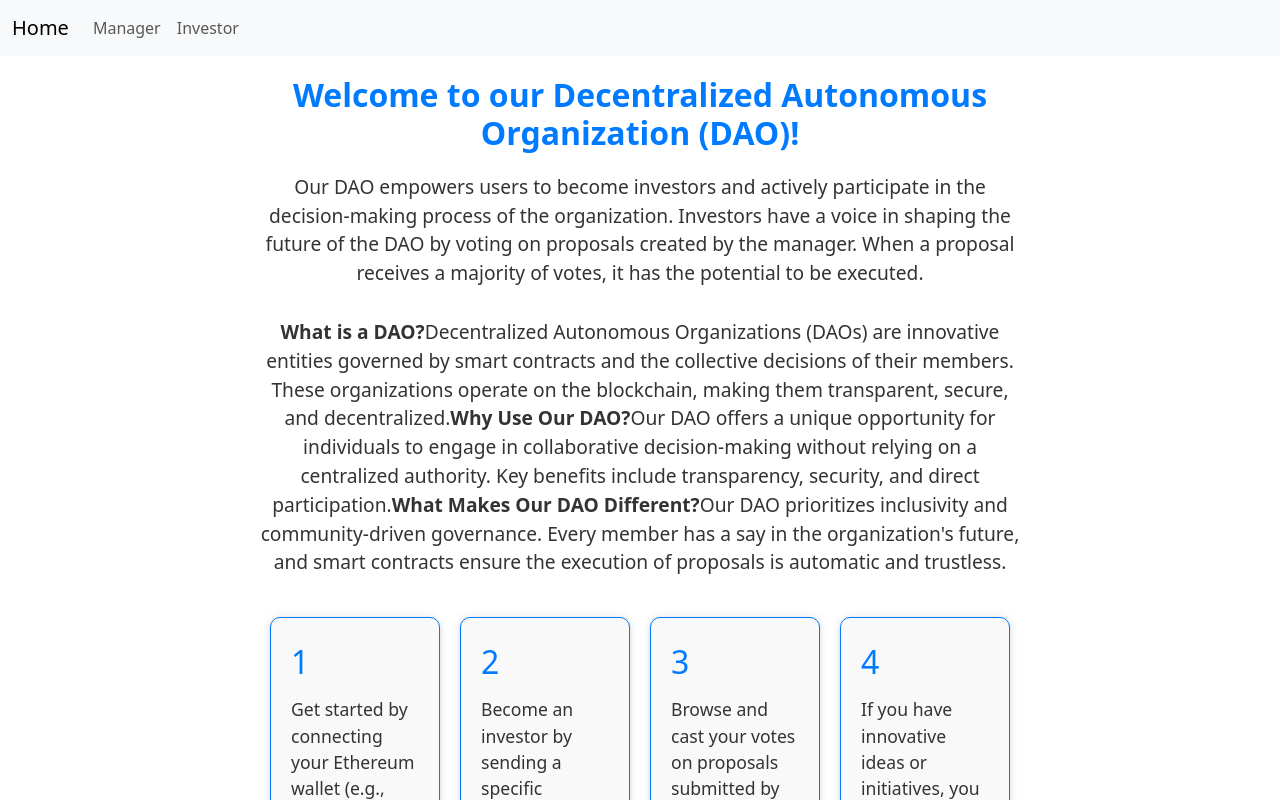
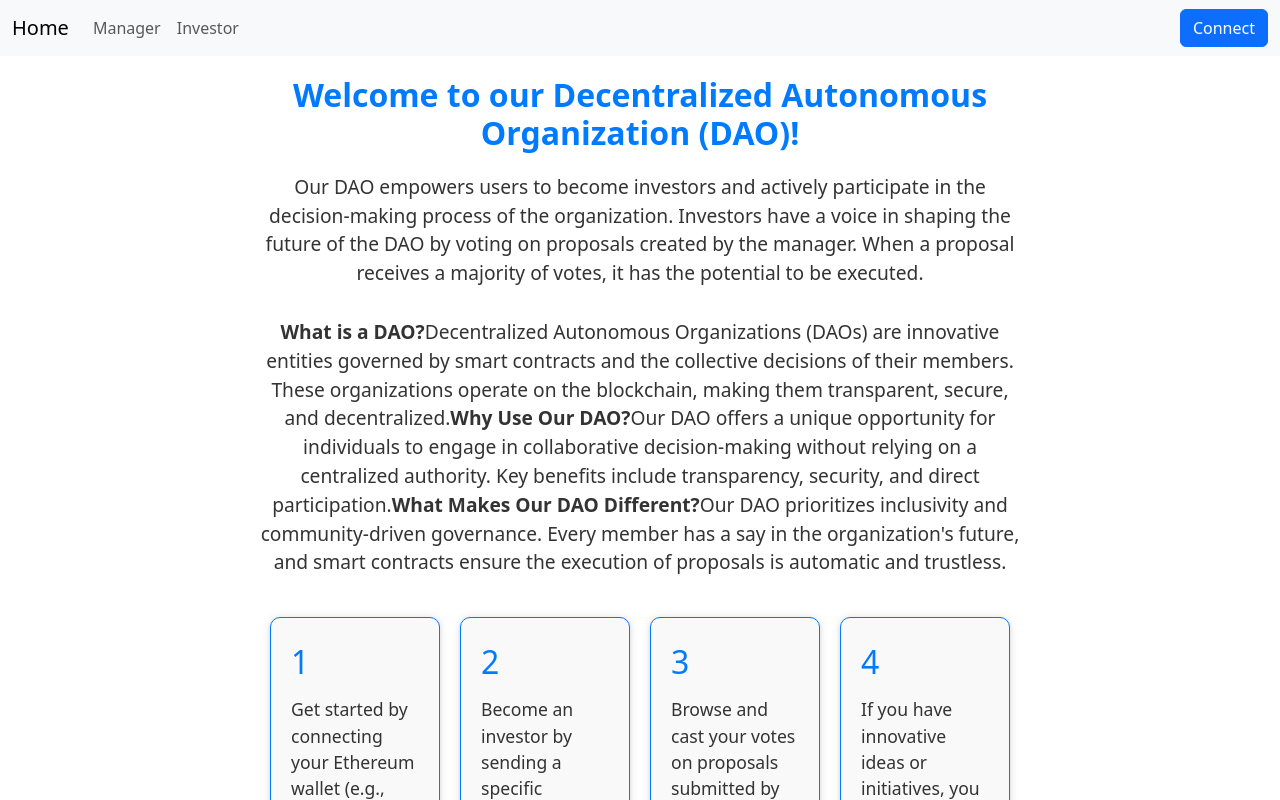
Before and after one commit to akash-0233/DAO, a React (Vite) app in the folder client/: page / in a window 1280 px wide. Shown: the top 800 px of the page. Built offline with nearby package versions, Linux system fonts and the light colour scheme.

Commit message:
Install web3, Added Functionality to connect with metamask

```diff
--- a/client/package.json
+++ b/client/package.json
@@ -10,9 +10,11 @@
     "preview": "vite preview"
   },
   "dependencies": {
+    "@web3-react/core": "^8.2.3",
     "react": "^18.2.0",
     "react-dom": "^18.2.0",
-    "react-router-dom": "^6.17.0"
+    "react-router-dom": "^6.17.0",
+    "web3": "^4.2.1"
   },
   "devDependencies": {
     "@types/react": "^18.2.15",
--- a/client/src/App.jsx
+++ b/client/src/App.jsx
@@ -3,8 +3,31 @@ import { BrowserRouter as Router, Route, Link, Routes } from 'react-router-dom';
 import CreateProposal from './components/manager/CreateProposal';
 import Vote from './components/investor/Vote';
 import HomePage from './components/HomePage';
+import { useEffect,useState } from 'react';
+// import { useWeb3React } from '@web3-react/core';
+import Web3 from "web3";
+
 
 function App() {
+  // const { activate } = useWeb3React();
+  const[isConnected, setIsConnected]=useState("Connect");
+
+  const connectMetamask = async () => {
+    // const Web3 = require('web3');
+
+    if (typeof window.ethereum !== 'undefined') {
+      const web3 = new Web3(window.ethereum);
+
+      window.ethereum.enable().then(function (accounts) {
+        // You can now use web3 to interact with Ethereum
+        console.log('Connected with MetaMask', accounts[0]);
+        setIsConnected("Connected");
+      });
+    } else {
+      console.log('MetaMask is not installed');
+    }
+
+  };
   return (
     <Router>
       <nav className="navbar navbar-expand-lg bg-body-tertiary">
@@ -22,6 +45,7 @@ function App() {
                 <Link className="nav-link" to="/investor">Investor</Link>
               </li>
             </ul>
+            <button className="btn btn-primary" onClick={connectMetamask}> {isConnected}</button>
           </div>
         </div>
       </nav>
```
Also changed, not shown: 1 other file (tests, documents, lock files or other folders).
